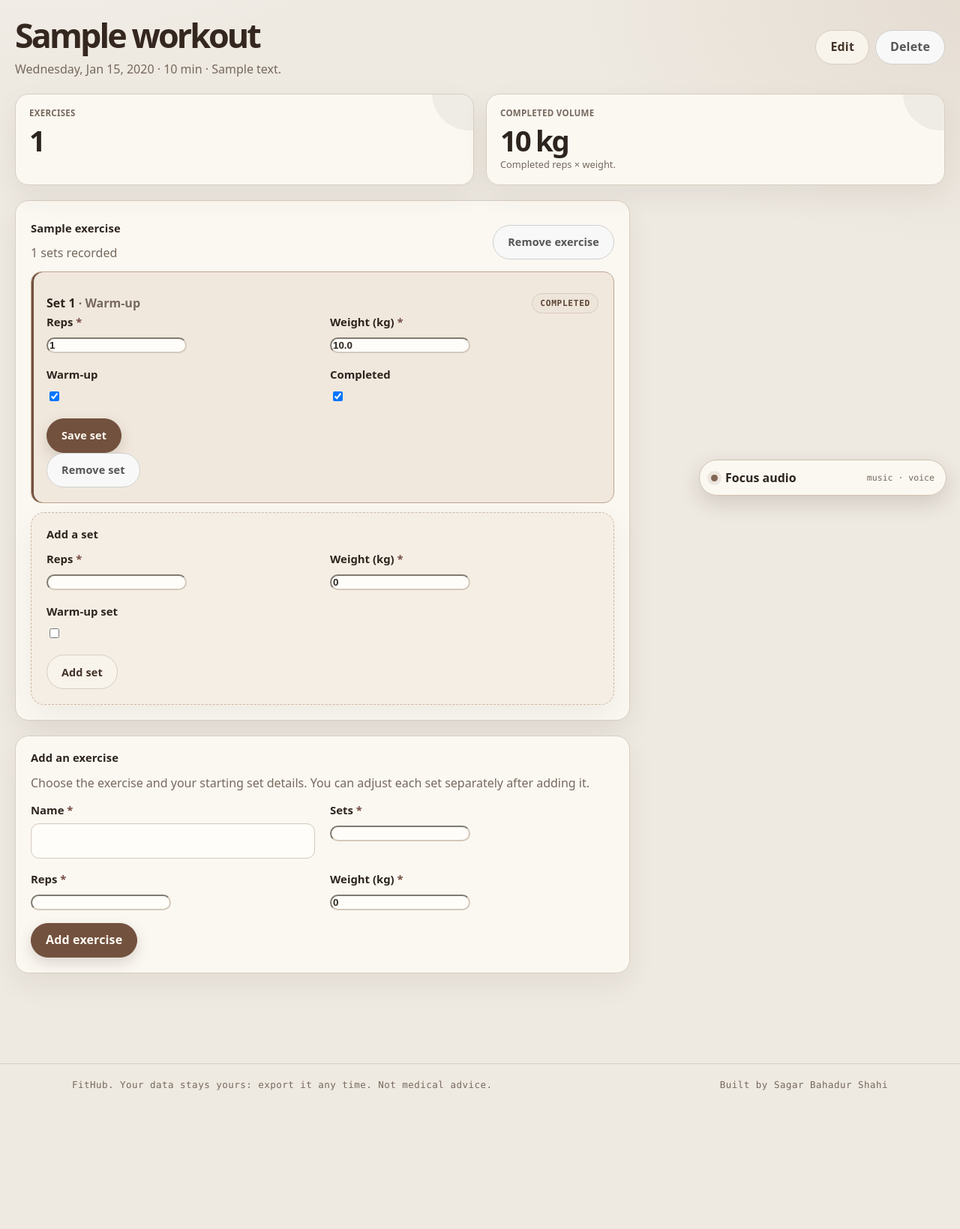
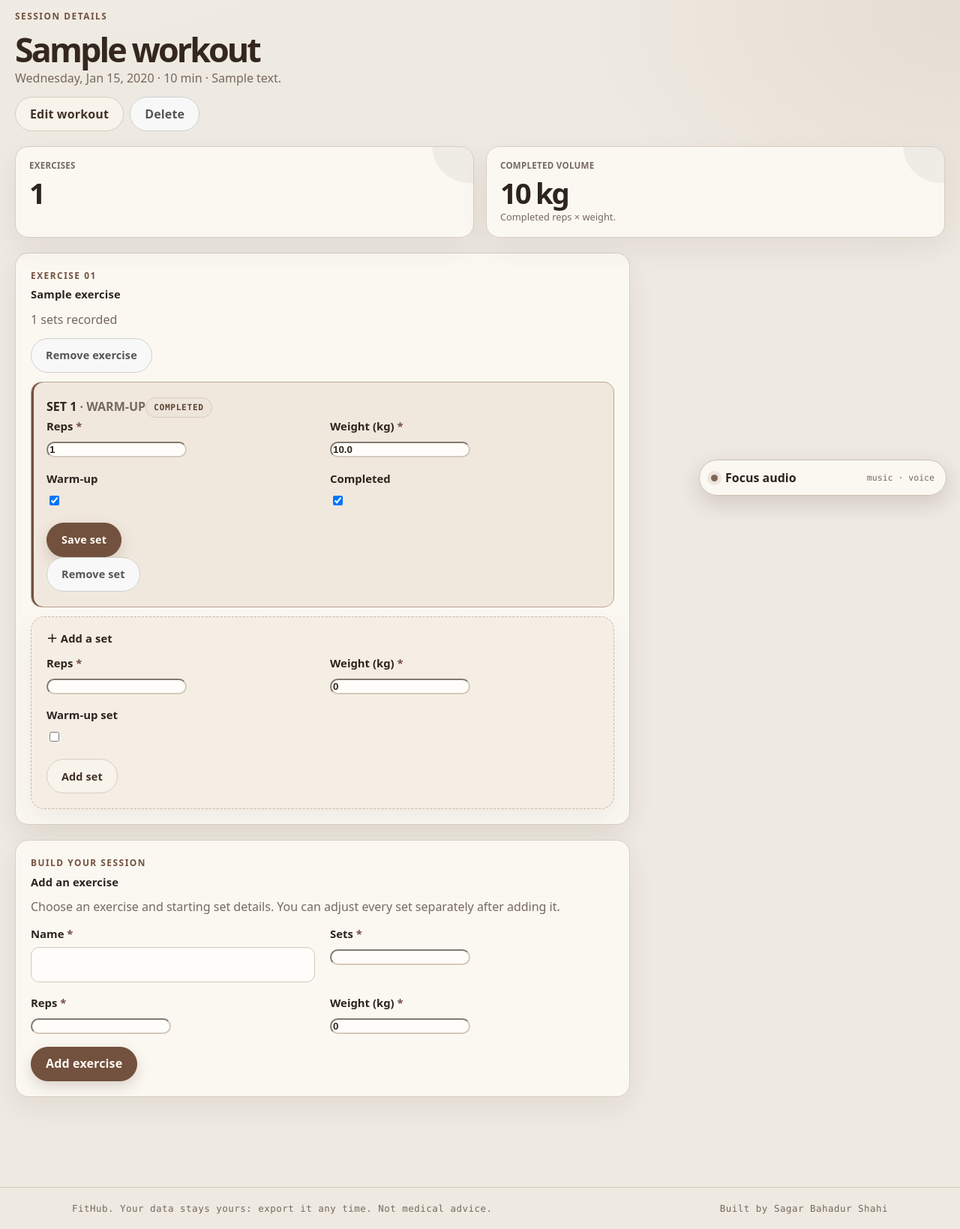
Before and after one commit to Sagar-Shahi/fitness-hub, a Django app: page /app/workouts/1/ in a window 1280 px wide. Shown: the part 121-1760 px from the top of the page at 75% size. Before the commit the page ends 1575 px from the top, so only its background shows below. Run offline with Django 5.2, Linux system fonts and the light colour scheme; a user stored in the database is signed in; tables that the repository leaves empty hold one stand-in row (values such as "Sample post"); parts of the project's set-up code (start-up, migrations or seed data) failed here and were passed over.

Commit message:
Polish individual set workout tracking interface

```diff
--- a/templates/tracker/workout_detail.html
+++ b/templates/tracker/workout_detail.html
@@ -2,80 +2,34 @@
 {% block title %}{{ workout.name }} · FitHub{% endblock %}
 {% block content %}
 <nav class="crumbs" aria-label="Breadcrumb"><a href="{% url 'tracker:workout-list' %}">Workouts</a> / {{ workout.name }}</nav>
-<div class="page-head compact">
-  <div><h1>{{ workout.name }}</h1><p class="muted">{{ workout.date|date:"l, M j, Y" }} &middot; {{ workout.duration_min }} min{% if workout.notes %} &middot; {{ workout.notes }}{% endif %}</p></div>
-  <div class="head-actions">
-    <a class="btn btn-quiet" href="{% url 'tracker:workout-edit' workout.pk %}">Edit</a>
-    <a class="btn btn-danger-quiet" href="{% url 'tracker:workout-delete' workout.pk %}">Delete</a>
-  </div>
-</div>
+<section class="workout-hero">
+  <div><p class="eyebrow">SESSION DETAILS</p><h1>{{ workout.name }}</h1><p class="muted">{{ workout.date|date:"l, M j, Y" }} &middot; {{ workout.duration_min }} min{% if workout.notes %} &middot; {{ workout.notes }}{% endif %}</p></div>
+  <div class="head-actions"><a class="btn btn-quiet" href="{% url 'tracker:workout-edit' workout.pk %}">Edit workout</a><a class="btn btn-danger-quiet" href="{% url 'tracker:workout-delete' workout.pk %}">Delete</a></div>
+</section>
 
-<dl class="stats">
-  <div class="stat"><dt>Exercises</dt><dd>{{ workout.exercises.all|length }}</dd></div>
-  <div class="stat"><dt>Completed volume</dt><dd>{{ workout.volume_kg|floatformat:0 }} kg</dd><dd class="stat-note">Completed reps × weight.</dd></div>
-</dl>
+<dl class="stats workout-stats"><div class="stat"><dt>EXERCISES</dt><dd>{{ workout.exercises.all|length }}</dd></div><div class="stat"><dt>COMPLETED VOLUME</dt><dd>{{ workout.volume_kg|floatformat:0 }} <span class="stat-denom">kg</span></dd><dd class="stat-note">Completed reps × weight.</dd></div></dl>
 
 {% if workout.exercises.all %}
   {% for e in workout.exercises.all %}
-  <section class="card form-card">
-    <div class="page-head compact">
-      <div><h2 class="card-title">{{ e.name }}</h2><p class="muted">{{ e.set_entries.all|length }} sets recorded</p></div>
-      <form method="post" action="{% url 'tracker:exercise-delete' workout.pk e.pk %}" data-confirm="Remove {{ e.name }} and all its sets?">
-        {% csrf_token %}<button class="btn btn-danger-quiet btn-small" type="submit">Remove exercise</button>
-      </form>
+  <section class="card form-card exercise-card">
+    <div class="exercise-heading"><div><p class="eyebrow">EXERCISE {{ forloop.counter|stringformat:"02d" }}</p><h2 class="card-title">{{ e.name }}</h2><p class="muted">{{ e.set_entries.all|length }} sets recorded</p></div>
+      <form method="post" action="{% url 'tracker:exercise-delete' workout.pk e.pk %}" data-confirm="Remove {{ e.name }} and all its sets?">{% csrf_token %}<button class="btn btn-danger-quiet btn-small" type="submit">Remove exercise</button></form>
     </div>
 
+    <div class="set-list">
     {% for set in e.set_entries.all %}
     <div class="card set-card">
-      <div class="page-head compact">
-        <strong>Set {{ set.set_number }}{% if set.is_warmup %} <span class="muted">· Warm-up</span>{% endif %}</strong>
-        {% if set.is_completed %}<span class="badge">Completed</span>{% else %}<span class="muted">Not completed</span>{% endif %}
-      </div>
-      <form method="post" action="{% url 'tracker:exercise-set-edit' workout.pk e.pk set.pk %}" class="form-card set-edit-form">
-        {% csrf_token %}
-        <div class="form-grid">
-          {% include 'partials/field.html' with field=set.edit_form.reps %}
-          {% include 'partials/field.html' with field=set.edit_form.weight_kg %}
-          {% include 'partials/field.html' with field=set.edit_form.is_warmup %}
-          {% include 'partials/field.html' with field=set.edit_form.is_completed %}
-        </div>
-        <div class="form-actions"><button class="btn btn-primary btn-small" type="submit">Save set</button></div>
-      </form>
-      <form method="post" action="{% url 'tracker:exercise-set-delete' workout.pk e.pk set.pk %}" data-confirm="Remove set {{ set.set_number }}?">
-        {% csrf_token %}<button class="btn btn-danger-quiet btn-small" type="submit">Remove set</button>
-      </form>
+      <div class="set-card-heading"><strong>SET {{ set.set_number }}{% if set.is_warmup %} <span class="muted">· WARM-UP</span>{% endif %}</strong>{% if set.is_completed %}<span class="badge">Completed</span>{% else %}<span class="muted">Not completed</span>{% endif %}</div>
+      <form method="post" action="{% url 'tracker:exercise-set-edit' workout.pk e.pk set.pk %}" class="form-card set-edit-form">{% csrf_token %}<div class="form-grid">{% include 'partials/field.html' with field=set.edit_form.reps %}{% include 'partials/field.html' with field=set.edit_form.weight_kg %}{% include 'partials/field.html' with field=set.edit_form.is_warmup %}{% include 'partials/field.html' with field=set.edit_form.is_completed %}</div><div class="form-actions"><button class="btn btn-primary btn-small" type="submit">Save set</button></div></form>
+      <form method="post" action="{% url 'tracker:exercise-set-delete' workout.pk e.pk set.pk %}" data-confirm="Remove set {{ set.set_number }}?">{% csrf_token %}<button class="btn btn-danger-quiet btn-small" type="submit">Remove set</button></form>
     </div>
-    {% empty %}
-      <p class="muted empty-state">No sets yet. Add the first set below.</p>
-    {% endfor %}
+    {% empty %}<p class="muted empty-state">No sets yet. Add the first set below.</p>{% endfor %}
+    </div>
 
-    <form class="card form-card set-add-form" method="post" action="{% url 'tracker:exercise-set-add' workout.pk e.pk %}">
-      <h3 class="card-title">Add a set</h3>
-      {% csrf_token %}
-      <div class="form-grid">
-        {% include 'partials/field.html' with field=e.add_set_form.reps %}
-        {% include 'partials/field.html' with field=e.add_set_form.weight_kg %}
-        {% include 'partials/field.html' with field=e.add_set_form.is_warmup %}
-      </div>
-      <div class="form-actions"><button class="btn btn-quiet btn-small" type="submit">Add set</button></div>
-    </form>
+    <form class="card form-card set-add-form" method="post" action="{% url 'tracker:exercise-set-add' workout.pk e.pk %}"><h3 class="card-title">＋ Add a set</h3>{% csrf_token %}<div class="form-grid">{% include 'partials/field.html' with field=e.add_set_form.reps %}{% include 'partials/field.html' with field=e.add_set_form.weight_kg %}{% include 'partials/field.html' with field=e.add_set_form.is_warmup %}</div><div class="form-actions"><button class="btn btn-quiet btn-small" type="submit">Add set</button></div></form>
   </section>
   {% endfor %}
-{% else %}
-  <section class="card"><p class="muted empty-state">No exercises yet. Add the first one below.</p></section>
-{% endif %}
+{% else %}<section class="card"><p class="muted empty-state">No exercises yet. Add the first one below.</p></section>{% endif %}
 
-<form class="card form-card" method="post" action="{% url 'tracker:exercise-add' workout.pk %}" novalidate>
-  <h2 class="card-title">Add an exercise</h2>
-  <p class="muted">Choose the exercise and your starting set details. You can adjust each set separately after adding it.</p>
-  {% csrf_token %}
-  {% if form.non_field_errors %}<div class="form-errors" role="alert">{% for error in form.non_field_errors %}<p>{{ error }}</p>{% endfor %}</div>{% endif %}
-  <div class="form-grid">
-    {% include 'partials/field.html' with field=form.name %}
-    {% include 'partials/field.html' with field=form.sets %}
-    {% include 'partials/field.html' with field=form.reps %}
-    {% include 'partials/field.html' with field=form.weight_kg %}
-  </div>
-  <div class="form-actions"><button class="btn btn-primary" type="submit">Add exercise</button></div>
-</form>
+<form class="card form-card add-exercise-card" method="post" action="{% url 'tracker:exercise-add' workout.pk %}" novalidate><p class="eyebrow">BUILD YOUR SESSION</p><h2 class="card-title">Add an exercise</h2><p class="muted">Choose an exercise and starting set details. You can adjust every set separately after adding it.</p>{% csrf_token %}{% if form.non_field_errors %}<div class="form-errors" role="alert">{% for error in form.non_field_errors %}<p>{{ error }}</p>{% endfor %}</div>{% endif %}<div class="form-grid">{% include 'partials/field.html' with field=form.name %}{% include 'partials/field.html' with field=form.sets %}{% include 'partials/field.html' with field=form.reps %}{% include 'partials/field.html' with field=form.weight_kg %}</div><div class="form-actions"><button class="btn btn-primary" type="submit">Add exercise</button></div></form>
 {% endblock %}
```
